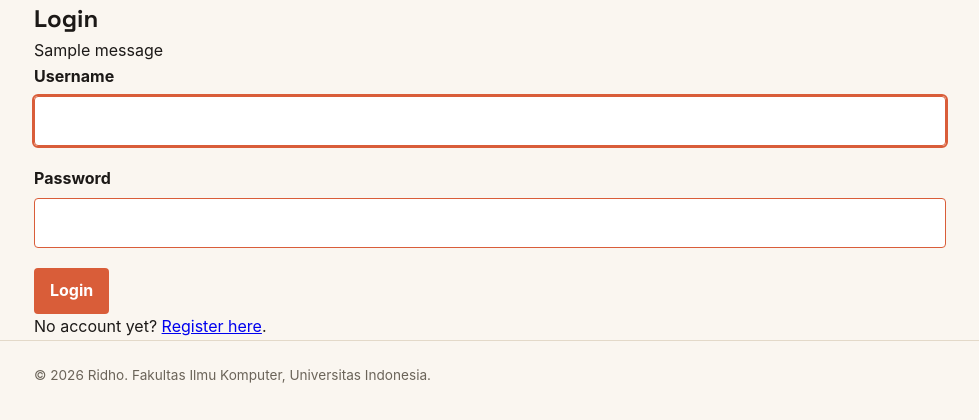
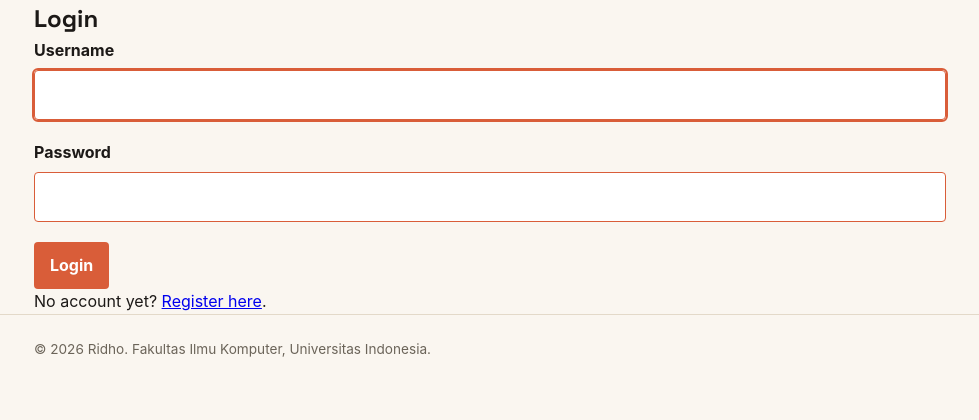
Before and after one commit to ihatewalls/myportofolio, a Django app: page /login/ in a window 1280 px wide. Shown: the part 75-495 px from the top of the page, without its empty margins (150-1129 px from the left). Run offline with Django 5.2, Linux system fonts and the light colour scheme; tables that the repository leaves empty hold one stand-in row (values such as "Sample post"); one stand-in notice (Sample message) is shown.

Commit message:
refactor: unneeded and showing whats not supposed to

```diff
--- a/templates/login.html
+++ b/templates/login.html
@@ -7,9 +7,6 @@
         <section class="experience-section">
             <div class="container">
                 <h1>Login</h1>
-                {% for message in messages %}
-                    <p class="form-message">{{ message }}</p>
-                {% endfor %}
                 <form method="post" action="{% url 'main:login' %}" class="project-form">
                     {% csrf_token %}
                     {% for field in form %}
```
